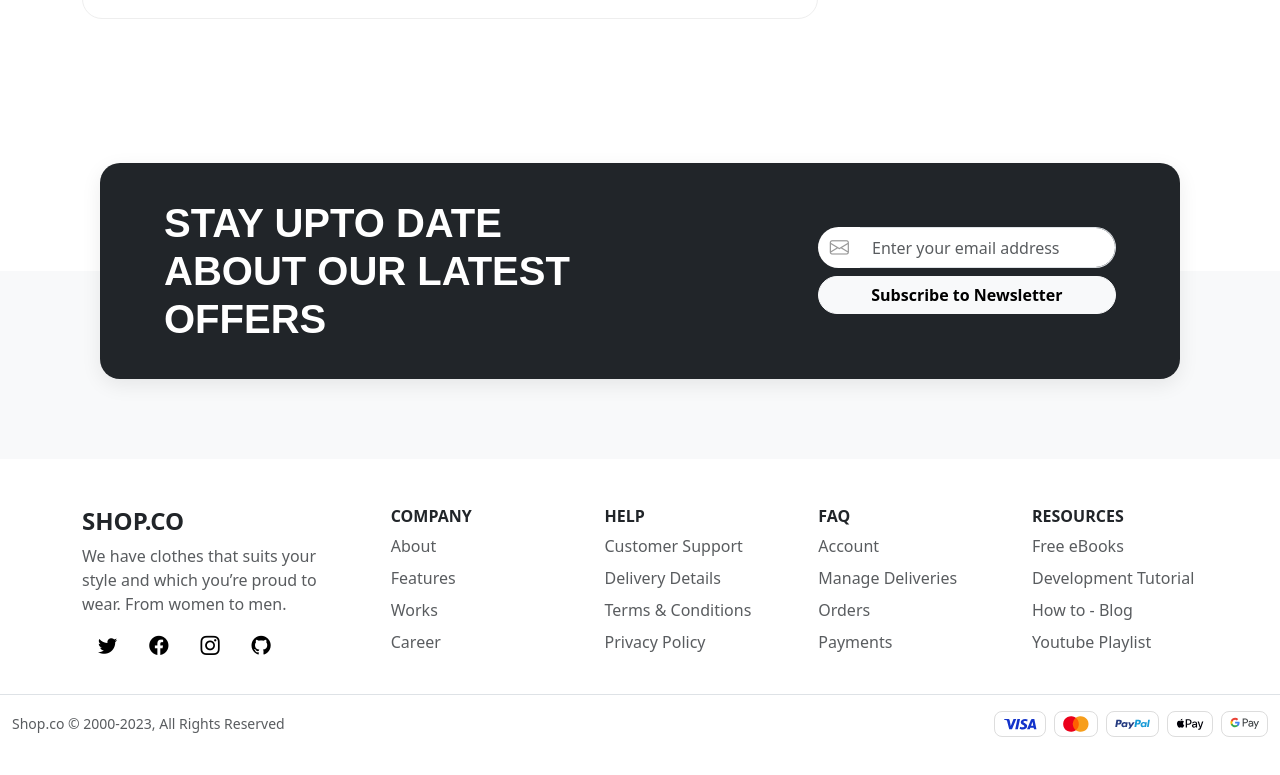
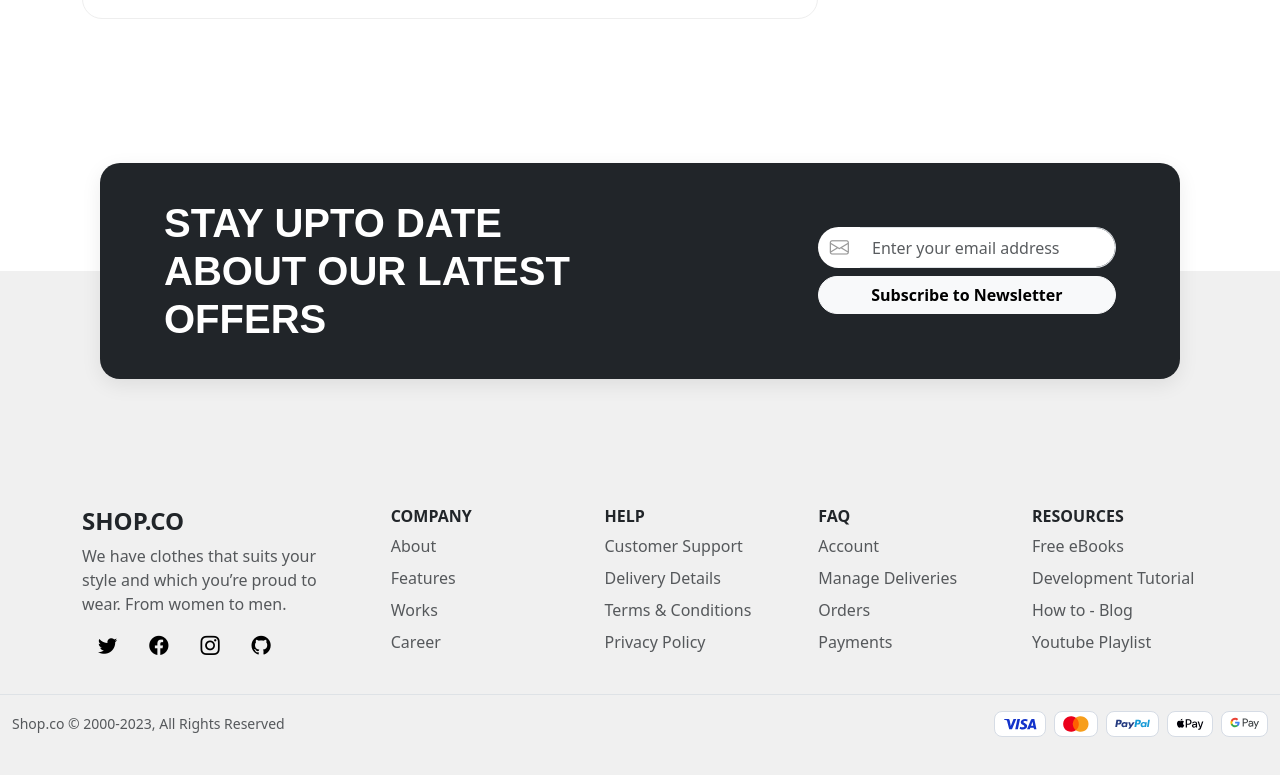
Before and after one commit to GharamElkabany/E-commerce_Website, a plain HTML site: page dist/cart.html in a window 1280 px wide. Shown: the part 933-1708 px from the top of the page. Drawn offline with nearby package versions, Linux system fonts and the light colour scheme; files that its build step writes are made by us from their sources; a web font is replaced by a local one.

Commit message:
checked for colors

```diff
--- a/stage/scss/Layout/_footer.scss
+++ b/stage/scss/Layout/_footer.scss
@@ -22,7 +22,7 @@ footer {
             left: 0;
             width: 100%;
             height: 50%; // bottom half
-            background-color: #f8f9fa; // Bootstrap bg-light
+            background-color: var(--color-greybg);
             z-index: 0;
         }
 
@@ -104,6 +104,10 @@ footer {
         }
     }
 
+    background-color: var(--color-greybg);
+    .bottom-strip{
+        background-color: var(--color-greybg);
+    }
     ul li {
         margin-bottom: 0.5rem;
     }
@@ -115,7 +119,7 @@ footer {
     }
 
     .icon-container {
-        border: 1px solid #ddd;
+        border: 1px solid #D6DCE5;
         border-radius: 8px;
         padding: 4px 8px;
         display: flex;
```
Also changed, not shown: 1 other file.
